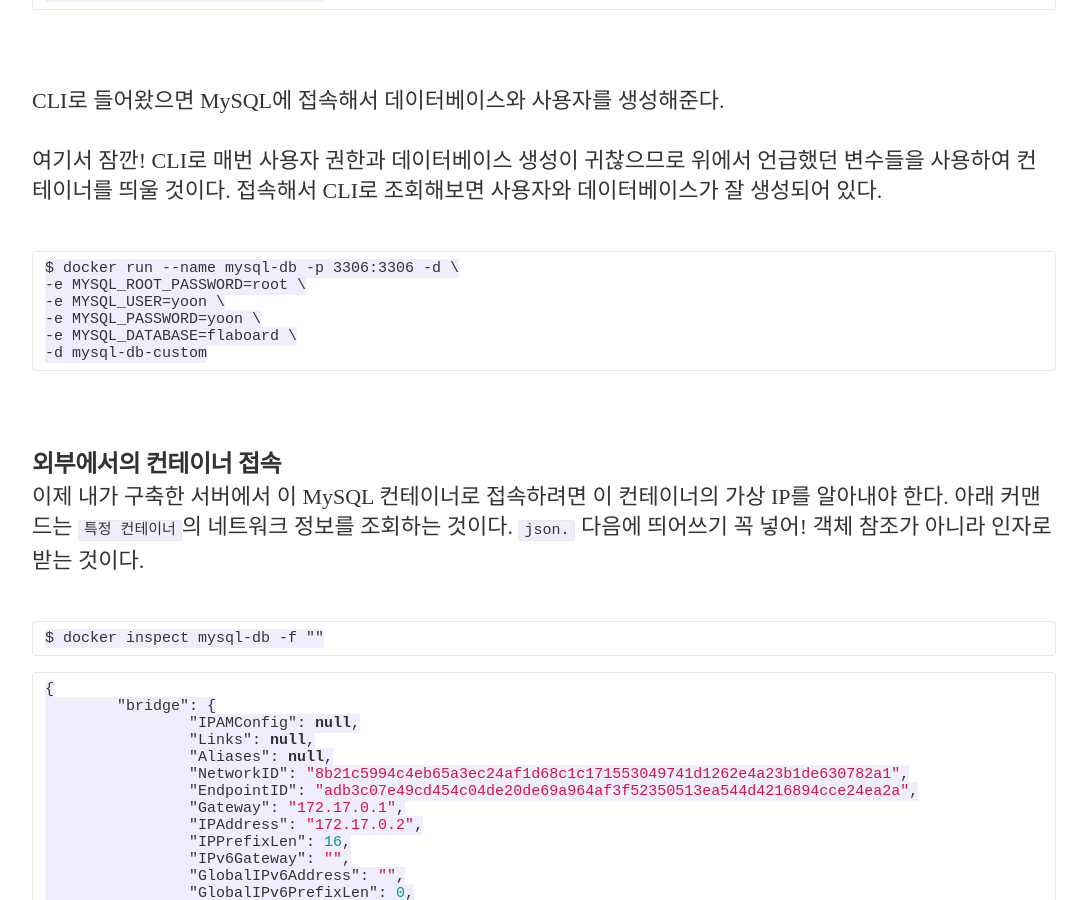
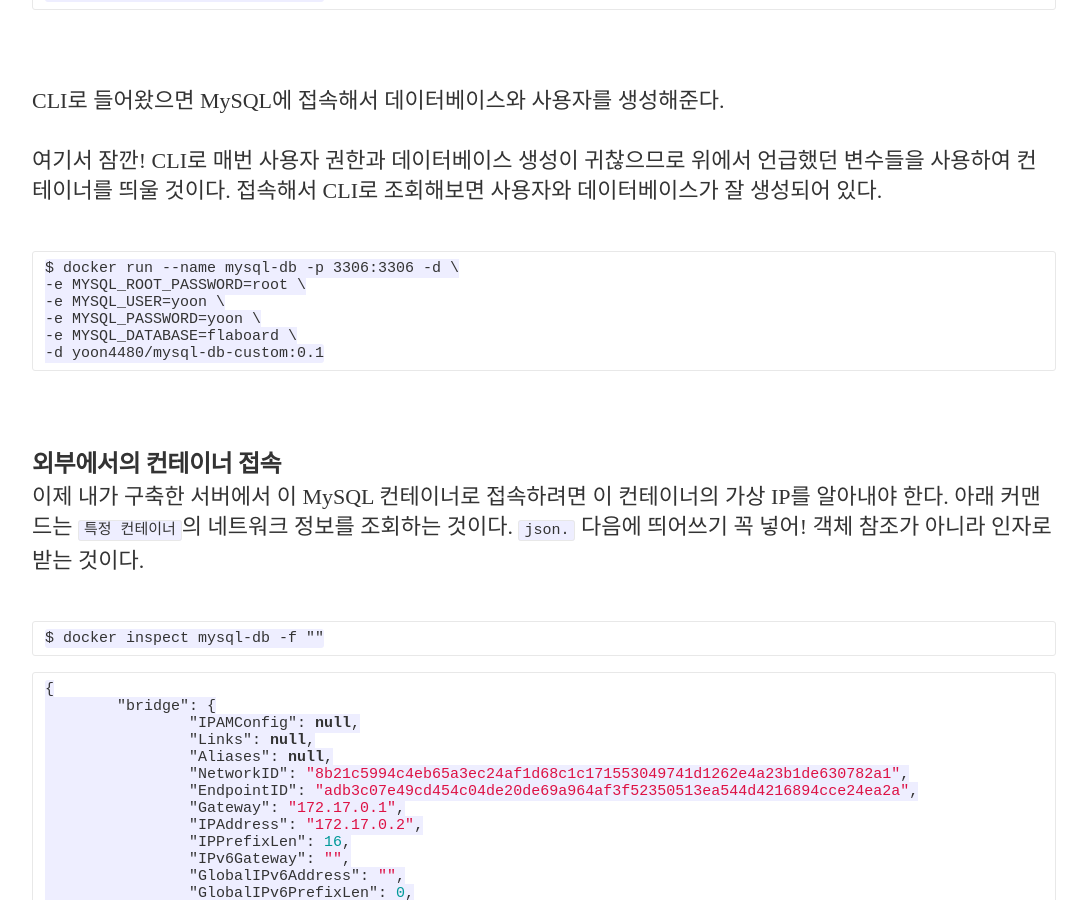
Before and after one commit to yvvyoon/yvvyoon.github.io, a Jekyll site: the page built from _posts/2019-12-20-mysql-docker-1.md, in a window 1280 px wide and 900 px high, scrolled down 1197 px. Shown: the whole window, without its empty margins (96-1183 px from the left). Built offline with Jekyll 4.4.1, drawn with Linux system fonts in a browser that asks for light colours; nearby versions of some CDN libraries; some web fonts are replaced; our own code applies the rules of GitHub Pages for plain Markdown files.

Commit message:
Modify: Image name in docker run command

````diff
--- a/_posts/2019-12-20-mysql-docker-1.md
+++ b/_posts/2019-12-20-mysql-docker-1.md
@@ -52,7 +52,7 @@
 -e MYSQL_USER=yoon \
 -e MYSQL_PASSWORD=yoon \
 -e MYSQL_DATABASE=flaboard \
--d mysql-db-custom
+-d yoon4480/mysql-db-custom:0.1
 ```
 
 <br>
````
